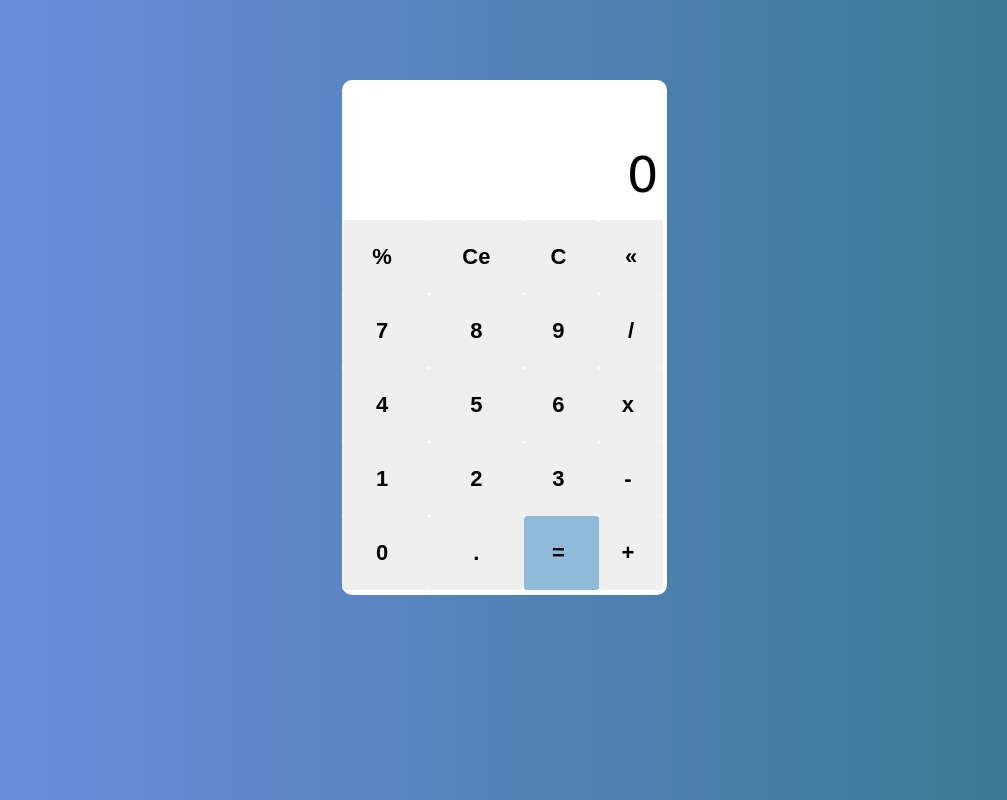
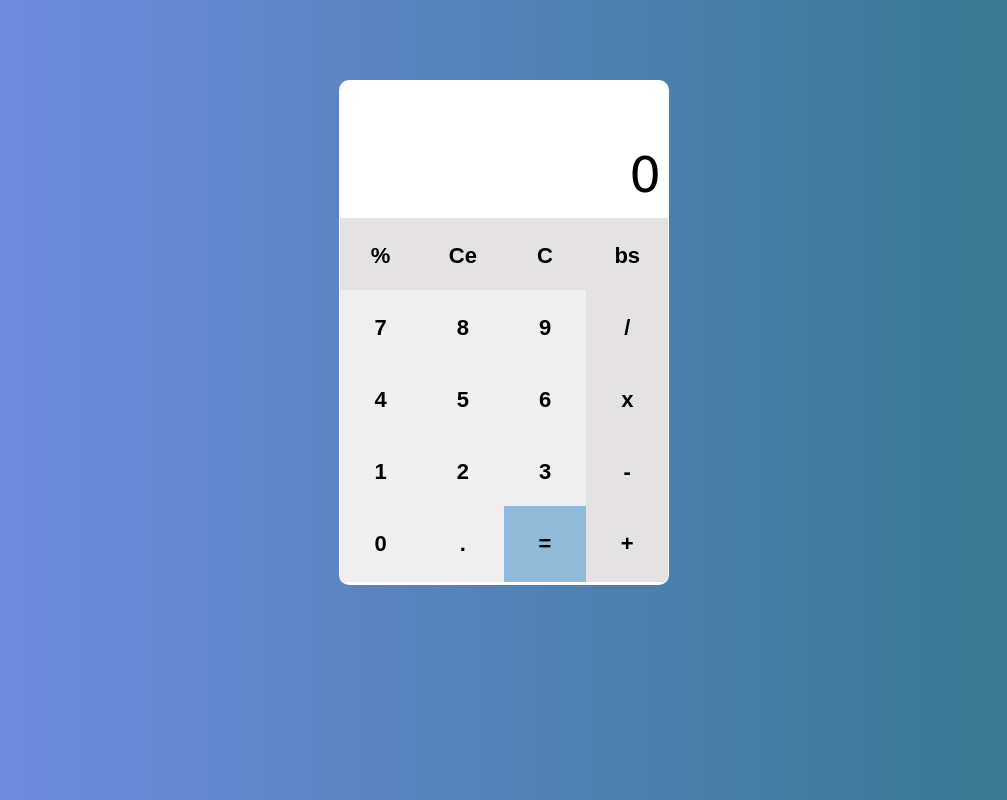
Before and after one commit to leob009/calculadoraJS, a plain HTML site: page index.html in a window 1280 px wide. Shown: the whole page, without its empty margins (136-1143 px from the left). Drawn offline with Linux system fonts and the light colour scheme.

Commit message:
layout da calculadora melhorado

```diff
--- a/calculator.js
+++ b/calculator.js
@@ -44,8 +44,12 @@ function CleanCurrent(){
 
 function CalcAction(action){
     let CurrentNumber = document.getElementById("tela").innerHTML
+    let CurrentAcumulator = document.getElementById("acumulador").innerHTML
     saveAction = action
 
+    if(CurrentNumber != 0 && CurrentAcumulator != 0){
+        result()
+    }
 
     if(!document.getElementById("acumulador").innerHTML.includes(action)){
         document.getElementById("acumulador").innerHTML += CurrentNumber + action
--- a/index.html
+++ b/index.html
@@ -14,44 +14,33 @@
         <div id="corpoCalculadora">
             <div id="visor">
                 <div id="acumulador"></div>
-                <div id="tela">0</div>
+                <div id="tela"></div>
 
             </div>
+
             <div class="botoes">
-                <table>
-                    <tr>
-                        <td><input type="button" value="% " onclick="Porcentagem()"></td>
-                        <td><input type="button" value="Ce" onclick="CleanCurrent()"></td>
-                        <td><input type="button" value="C " onclick="CleanAll()"></td>
-                        <td><input type="button" value="«" onclick="BackSpace()"></td>
-                    </tr>
-                    <tr>
-                        <td><input type="button" value="7 " onclick="AddNumber(7)"></td>
-                        <td><input type="button" value="8" onclick="AddNumber(8)"></td>
-                        <td><input type="button" value="9 " onclick="AddNumber(9)"></td>
-                        <td><input type="button" value="/" onclick="CalcAction('/')"></td>
-                    </tr>
-                    <tr>
-                        <td><input type="button" value="4 " onclick="AddNumber(4)"></td>
-                        <td><input type="button" value="5" onclick="AddNumber(5)"></td>
-                        <td><input type="button" value="6 " onclick="AddNumber(6)"></td>
-                        <td><input type="button" value="x " onclick="CalcAction('x')"></td>
-                    </tr>
-                    <tr>
-                        <td><input type="button" value="1 " onclick="AddNumber(1)"></td>
-                        <td><input type="button" value="2" onclick="AddNumber(2)"></td>
-                        <td><input type="button" value="3 " onclick="AddNumber(3)"></td>
-                        <td><input type="button" value="- " onclick="CalcAction('-')"></td>
-                    </tr>
-                    <tr>
-                        <td><input type="button" value="0 " onclick="AddNumber(0)"></td>
-                        <td><input type="button" value="." onclick="AddCom()"></td>
-                        <td><input type="button" value="= " id="botaoIgual" onclick="result()"></td>
-                        <td><input type="button" value="+ " onclick="CalcAction('+')"></td>
-                    </tr>
-                </table>
+                <button onclick="Porcentagem()" class="botoesFunçao">%</button>
+                <button onclick="CleanCurrent()" class="botoesFunçao">Ce</button>
+                <button onclick="CleanAll()" class="botoesFunçao">C</button>
+                <button onclick="BackSpace()" class="botoesFunçao">bs</button>
+                <button onclick="AddNumber(7)">7</button>
+                <button onclick="AddNumber(8)">8</button>
+                <button onclick="AddNumber(9)">9</button>
+                <button onclick="CalcAction('/')" class="botoesFunçao">/</button>
+                <button onclick="AddNumber(4)">4</button>
+                <button onclick="AddNumber(5)">5</button>
+                <button onclick="AddNumber(6)">6</button>
+                <button onclick="CalcAction('x')" class="botoesFunçao">x</button>
+                <button onclick="AddNumber(1)">1</button>
+                <button onclick="AddNumber(2)">2</button>
+                <button onclick="AddNumber(3)">3</button>
+                <button onclick="CalcAction('-')" class="botoesFunçao">-</button>
+                <button onclick="AddNumber(0)">0</button>
+                <button onclick="AddCom()">.</button>
+                <button onclick="result()" id="botaoIgual">=</button>
+                <button onclick="CalcAction('+')" class="botoesFunçao">+</button>
+            </div>
 
-            </div>
 
         </div>
 
--- a/style.css
+++ b/style.css
@@ -1,5 +1,3 @@
-
-
 body{
     background: linear-gradient(to right, #738ee6 , #33778a)
 
@@ -7,61 +5,62 @@ body{
 
 #corpoCalculadora{
     background: white;
-    width: 325px;
-    height: 515px;
+    width: 330px; /*325*/
+    height: 505px; /*515*/
     margin: 80px auto 5px;
     border-radius: 10px;
+    overflow: hidden;
+
 }
 
 #visor{
-    height: 140px;
     overflow: hidden;
     padding-right: 8px;
     font-family: 'Shadows Into Light', cursive;
+
 }
 #acumulador{
     height: 70px;
     text-align: right ;
     font-size: 25px;
     color: rgb(165, 162, 162);
-    /* border: 1px solid rgb(0, 0, 0); */
+
 }
 
 #tela{
     height: 70px;
     text-align: right ;
     font-size: 50px;
-    /* border: 1px solid rgb(0, 0, 0); */
+
 
 
 }
 
+.botoes{
+    width: 325px;
+    height: 380px;
+    margin: auto;
+    padding: 0px;
+}
 
-table{
-    /* border: 1px solid red; */
-    width: 99%;
+.botoes button{
+    display: inline-block;
+    font-weight: bold;
+    font-size: 22px;
+    width: 25.3%;
+    height: 20%;
+    border: none;
+    padding: 0px;
+    margin: -2px;
 
 }
-
-.botoes td{
-    padding: 0px;
-    margin: 0px;
+.botoes button:hover{
+    background: rgb(221, 221, 221);
+    transition: 300ms;
 }
-
-.botoes input{
-    font-weight: bold;
-    font-size: 22px;
-    width: 100%;
-    height: 74px;
-    border: none;
-    padding: 0px;
-    border-radius: 3px;
-    /* border: 1px solid red; */
-
-}
-.botoes input:hover{
-    background: rgb(221, 221, 221);
-    transition: 200ms;
+.botoes button:active{
+    background: rgb(184, 184, 184);
+    transition: 300ms;
 }
 
 #botaoIgual{
@@ -69,5 +68,16 @@ table{
 }
  #botaoIgual:hover{
     background: rgb(65, 153, 212);
+    transition: 300ms;
 
  }
+
+ #botaoIgual:active{
+    background: rgb(10, 129, 209);
+    transition: 300ms;
+
+ }
+
+.botoesFunçao{
+    background: rgb(228, 226, 226);
+}
```
